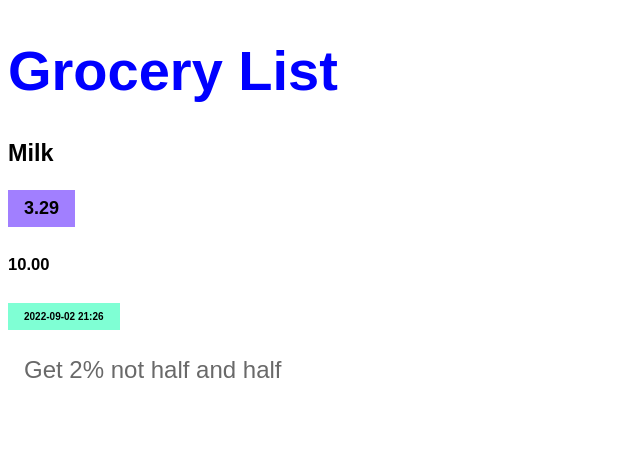
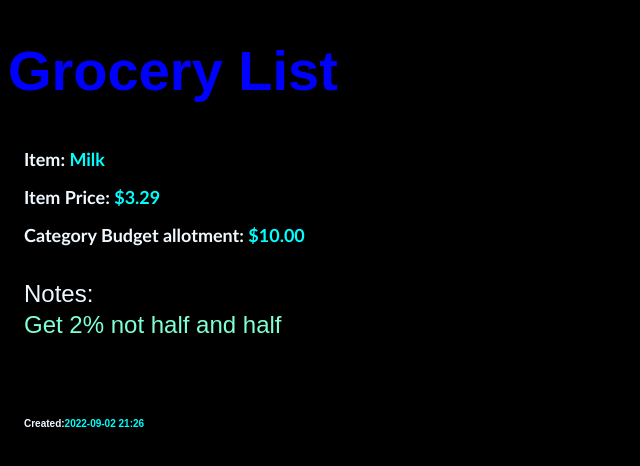
Before and after one commit to PGA-dev/grocery, a Django app: page /list_items/1 in a window 1280 px wide. Shown: the top 466 px of the page, without its empty margins (0-640 px from the left). Run offline with Django 3.2, Linux system fonts and the light colour scheme; data comes from the database, SQL or seed files in the repository.

Commit message:
updated template formatting and colors

```diff
--- a/list_items/static/css/grocery.css
+++ b/list_items/static/css/grocery.css
@@ -1,10 +1,14 @@
 /* static css for grocery list items */
 
 * {
-    box-sizing: border-box;
+    box-sizing: content-box;
 
 }
 
+body {
+    background-color: black;
+
+}
 
 body {
     font-family: sans-serif;
@@ -29,23 +33,42 @@ h1 a {
     text-decoration: double;
 }
 
-h4, h6 {
+
+h3 {
+    font: size 20px;
+    margin: 0;
+    display: inline-block;
+    padding: 0.5rem 1rem;
+    vertical-align: top;
+    font-family:'Gill Sans', 'Gill Sans MT', Calibri, 'Trebuchet MS', sans-serif;
+    color:aqua;
+    /* background-color: rgb(161, 127, 255); */
+    font-size: large;
+}
+
+h4, h5 {
     font-size: 1.4em;
     margin: 0;
     display: inline-block;
     padding: 0.5rem 1rem;
     vertical-align: top;
+    font-family:'Gill Sans', 'Gill Sans MT', Calibri, 'Trebuchet MS', sans-serif;
+    color:aqua;
+    /*background-color: rgb(161, 127, 255);*/
+    font-size: large;
 }
 
 h6 {
-    background-color: aquamarine;
+    margin: 0;
+    display: inline-block;
+    padding: 0.5rem 1rem;
+    vertical-align: top;
+    color:aqua;
+    /* background-color:indianred; */
     font-size: x-small;
 }
 
-h4 {
-    background-color: rgb(161, 127, 255);
-    font-size: large;
-}
+
 
 .mark {
     background-color: gainsboro;
@@ -63,7 +86,7 @@ p {
     padding-left: 1rem;
     line-height: 1.3em;
     max-width: 36rem;
-    color: dimgray;
+    color:aquamarine;
 }
 
 em {
@@ -102,10 +125,24 @@ input[type="submit"] {
     font-weight: bold;
     min-width: 8rem;
 }
+#grocitemspan {
+    color:aliceblue
+}
 
-/* Day coloring */
+#itemspan {
+    color:aliceblue
+}
+#budgetspan {
+    color:aliceblue
+}
+#notespan {
+    color:aliceblue;
+}
 
-.Saturday,
-.Sunday {
-    background-color: lightsalmon;
+#datespan {
+    color:aliceblue;
 }
+
+#datelistspan {
+    color:aliceblue;
+}
--- a/list_items/templates/list_items/list_items_detail.html
+++ b/list_items/templates/list_items/list_items_detail.html
@@ -3,10 +3,16 @@
 
 {% block content %}
     <article>
-        <h3>{{ list_items.groc_item }}</h3>
-        <h4>{{ list_items.item_price }}</h4>
-        <h5>{{ list_items.budget }}</h5>
-        <h6>{{ list_items.date_created|date:'Y-m-d H:i' }}</h6>
-        <p>{{ list_items.notes }}</p>
+        <h3><span id="grocitemspan">Item: </span>{{ list_items.groc_item }}</h3>
+        <br>
+        <h4><span id="itemspan">Item Price: </span> ${{ list_items.item_price }}</h4>
+        <br>
+        <h5><span id="budgetspan">Category Budget allotment: </span>${{ list_items.budget }}</h5>
+        <br>
+        <p><span id="notespan">Notes:</span><br>
+            {{ list_items.notes }}
+        </p>
+        <br><br>
+        <h6><span id="datespan">Created:</span>{{ list_items.date_created|date:'Y-m-d H:i' }}</h6>
     </article>
 {% endblock %}
--- a/list_items/templates/list_items/list_items_list.html
+++ b/list_items/templates/list_items/list_items_list.html
@@ -10,7 +10,7 @@
                 </a>
             </h4>
             <h6 class="{{list_item.date_created|date:'1'}}">
-                added to list: {{ list_item.date_created|date:'H:i-m-d-Y' }}
+                <span id="datelistspan">added to list: </span>{{ list_item.date_created|date:'H:i-m-d-Y' }}
             </h6>
 
         </article>
```
